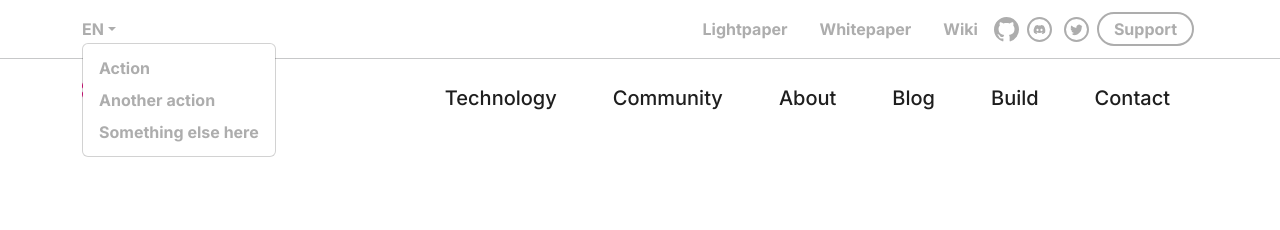
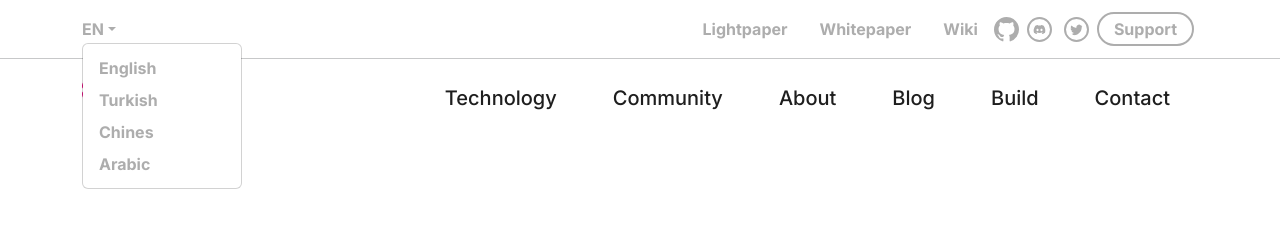
Before and after one commit to hamzasyed99921/Pokadot-Web3, a React (Create React App) app: page / in a window 1280 px wide. Both pictures are taken after a click on the link "EN". Shown: the top 230 px of the page. Built offline with nearby package versions, Linux system fonts and the light colour scheme.

Commit message:
scroll rotate

```diff
--- a/src/components/Layouts/Header.jsx
+++ b/src/components/Layouts/Header.jsx
@@ -23,17 +23,22 @@ const Header = () => {
             <ul className="dropdown-menu" aria-labelledby="dropdownMenuButton1">
               <li>
                 <a className="dropdown-item" href="#">
-                  Action
+                  English
                 </a>
               </li>
               <li>
                 <a className="dropdown-item" href="#">
-                  Another action
+                  Turkish
                 </a>
               </li>
               <li>
                 <a className="dropdown-item" href="#">
-                  Something else here
+                  Chines
+                </a>
+              </li>
+              <li>
+                <a className="dropdown-item" href="#">
+                  Arabic
                 </a>
               </li>
             </ul>
```
